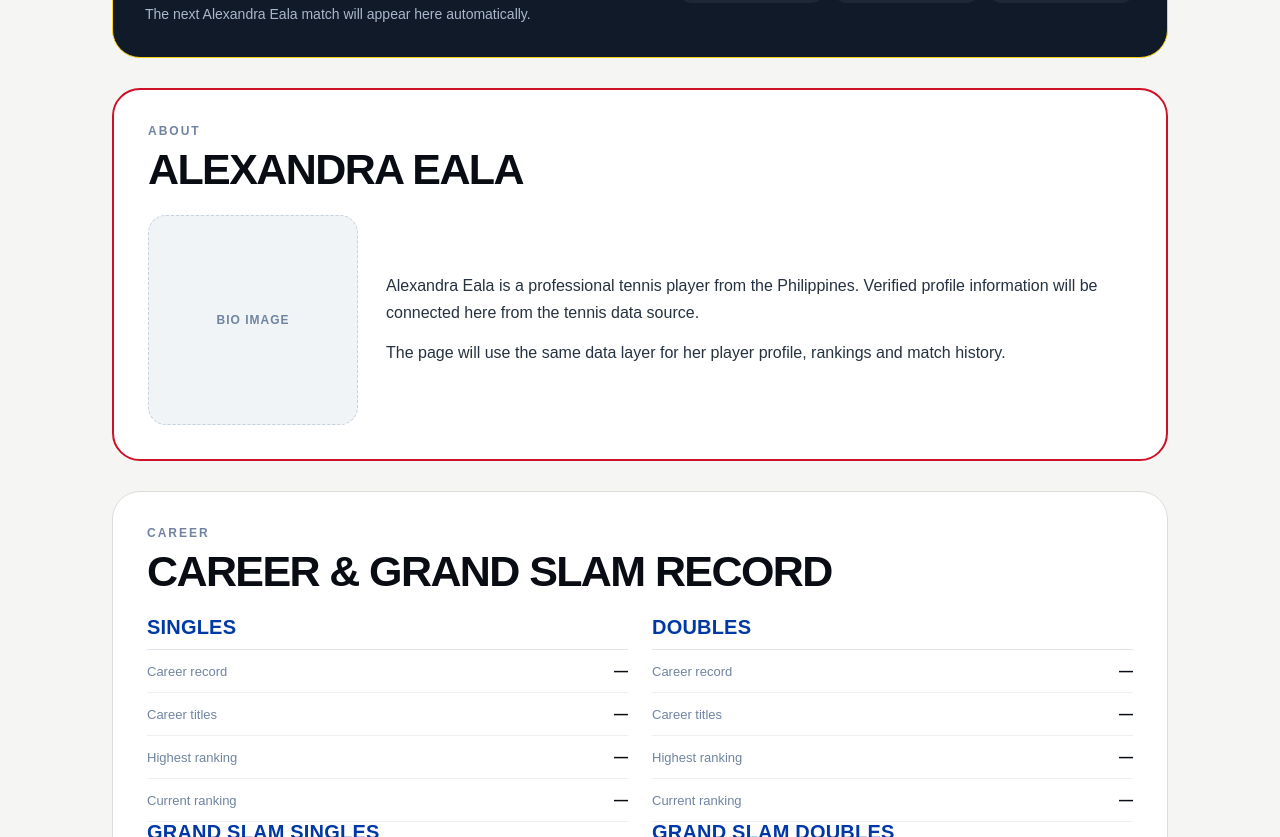
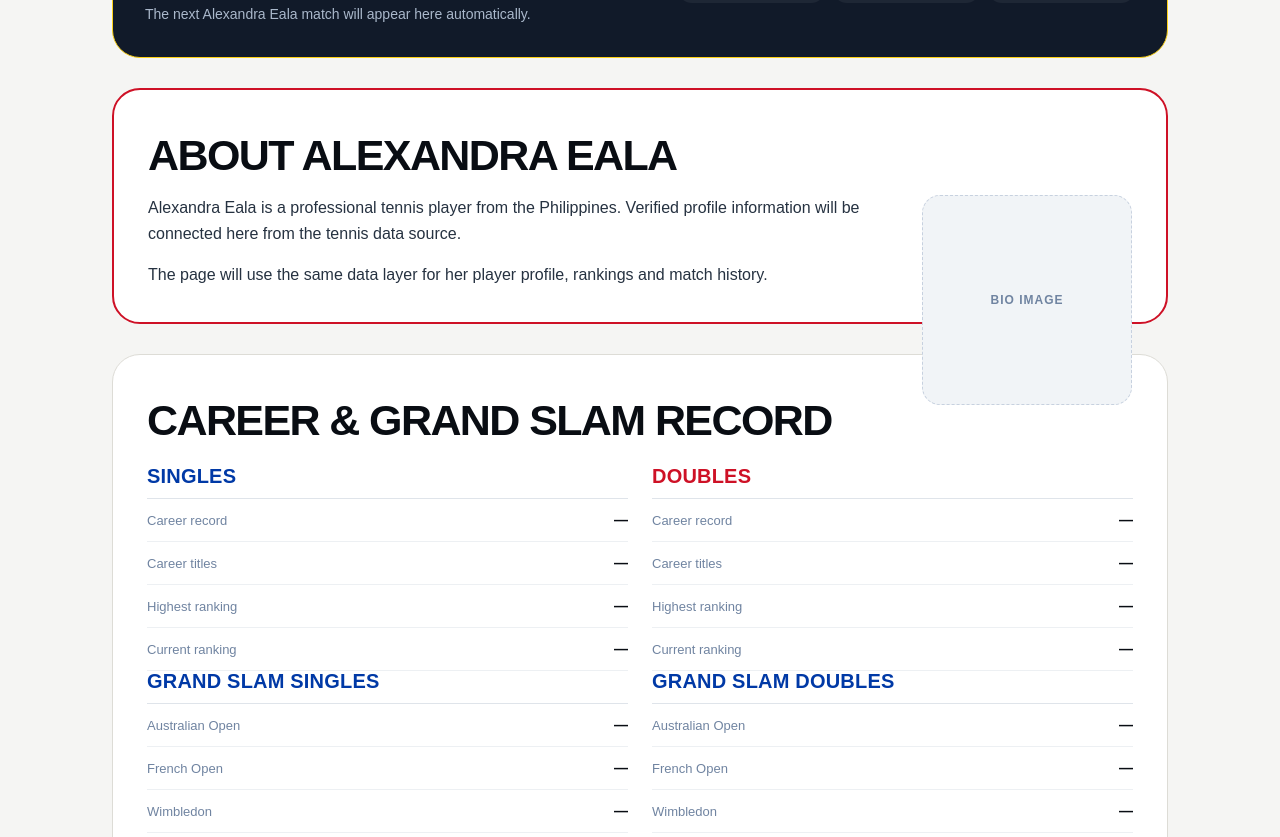
Before and after one commit to DominicFieldiGamingWriter/DidAlexWin, a Next.js app: page / in a window 1280 px wide. Shown: the part 800-1637 px from the top of the page. Built offline with nearby package versions, Linux system fonts and the light colour scheme.

Commit message:
Refine upcoming, about and career styling

```diff
--- a/app/globals.css
+++ b/app/globals.css
@@ -339,14 +339,18 @@ body {
 }
 
 .bio-layout {
-  display: grid;
-  grid-template-columns: 210px minmax(0, 1fr);
-  gap: 28px;
-  align-items: center;
+  display: block;
+}
+
+.about-title {
+  margin-bottom: 18px;
 }
 
 .bio-image-placeholder {
+  float: right;
+  width: 210px;
   height: 210px;
+  margin: 0 0 18px 28px;
   border-radius: 18px;
   background: #f1f4f7;
   border: 1px dashed #c7d1df;
@@ -359,7 +363,6 @@ body {
 }
 
 .bio-copy {
-  max-width: 720px;
   color: #263241;
   font-size: 16px;
   line-height: 1.65;
@@ -528,3 +531,7 @@ footer {
     grid-template-columns: 1fr 1fr;
   }
 }
+
+.doubles-heading {
+  color: #ce1126 !important;
+}
--- a/app/page.tsx
+++ b/app/page.tsx
@@ -62,8 +62,7 @@ export default function Home() {
 
       <section className="upcoming-section">
         <div className="section-heading-row">
-          <h2 className="section-heading">UPCOMING FIXTURE</h2>
-          <span className="section-note">NO UPCOMING MATCH DATA YET</span>
+          <h2 className="section-heading">Who does Alex play next?</h2>
         </div>
 
         <div className="upcoming-card">
@@ -93,8 +92,7 @@ export default function Home() {
       </section>
 
       <section className="section-card section-card--red">
-        <div className="section-label">ABOUT</div>
-        <h2 className="section-title">ALEXANDRA EALA</h2>
+        <h2 className="section-title about-title">ABOUT ALEXANDRA EALA</h2>
 
         <div className="bio-layout">
           <div className="bio-image-placeholder">BIO IMAGE</div>
@@ -113,7 +111,6 @@ export default function Home() {
       </section>
 
       <section className="section-card">
-        <div className="section-label">CAREER</div>
         <h2 className="section-title">CAREER &amp; GRAND SLAM RECORD</h2>
 
         <div className="stats-grid">
@@ -128,7 +125,7 @@ export default function Home() {
           </div>
 
           <div className="stats-column">
-            <h3>DOUBLES</h3>
+            <h3 className="doubles-heading">DOUBLES</h3>
             <div className="stats-list">
               <div><span>Career record</span><strong>—</strong></div>
               <div><span>Career titles</span><strong>—</strong></div>
```
